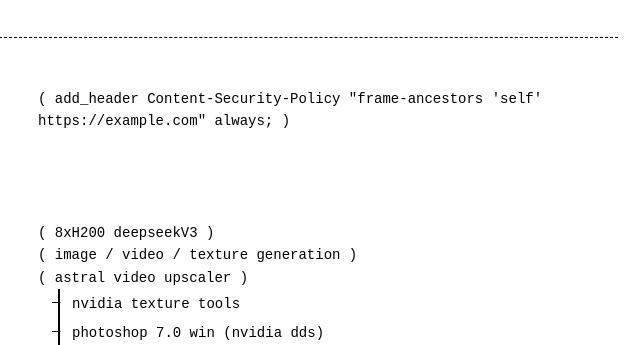
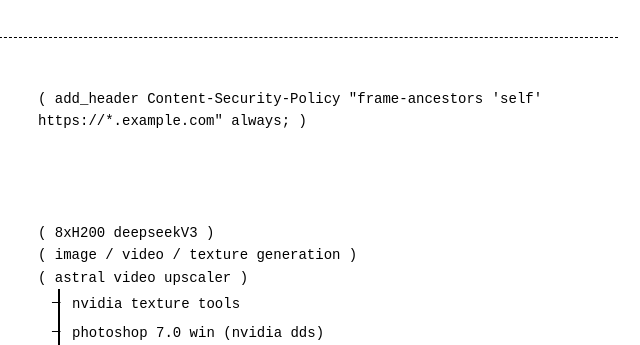
Before and after one commit to igiteam/igi, a plain HTML site: page index.html in a window 1280 px wide. Shown: the part 1173-1518 px from the top of the page, 592-1232 px from the left. Drawn offline with Linux system fonts and the light colour scheme.

Commit message:
Update index.html

```diff
--- a/index.html
+++ b/index.html
@@ -500,7 +500,7 @@
 
                         <td class="left">
                             <div class="left">
-                                ( add_header Content-Security-Policy "frame-ancestors 'self' https://example.com" always; )
+                                ( add_header Content-Security-Policy "frame-ancestors 'self' https://*.example.com" always; )
                                  <br><br><br><br><br>
                                 ( 8xH200 deepseekV3 )<br>
                                 ( image / video / texture generation )<br>
```
